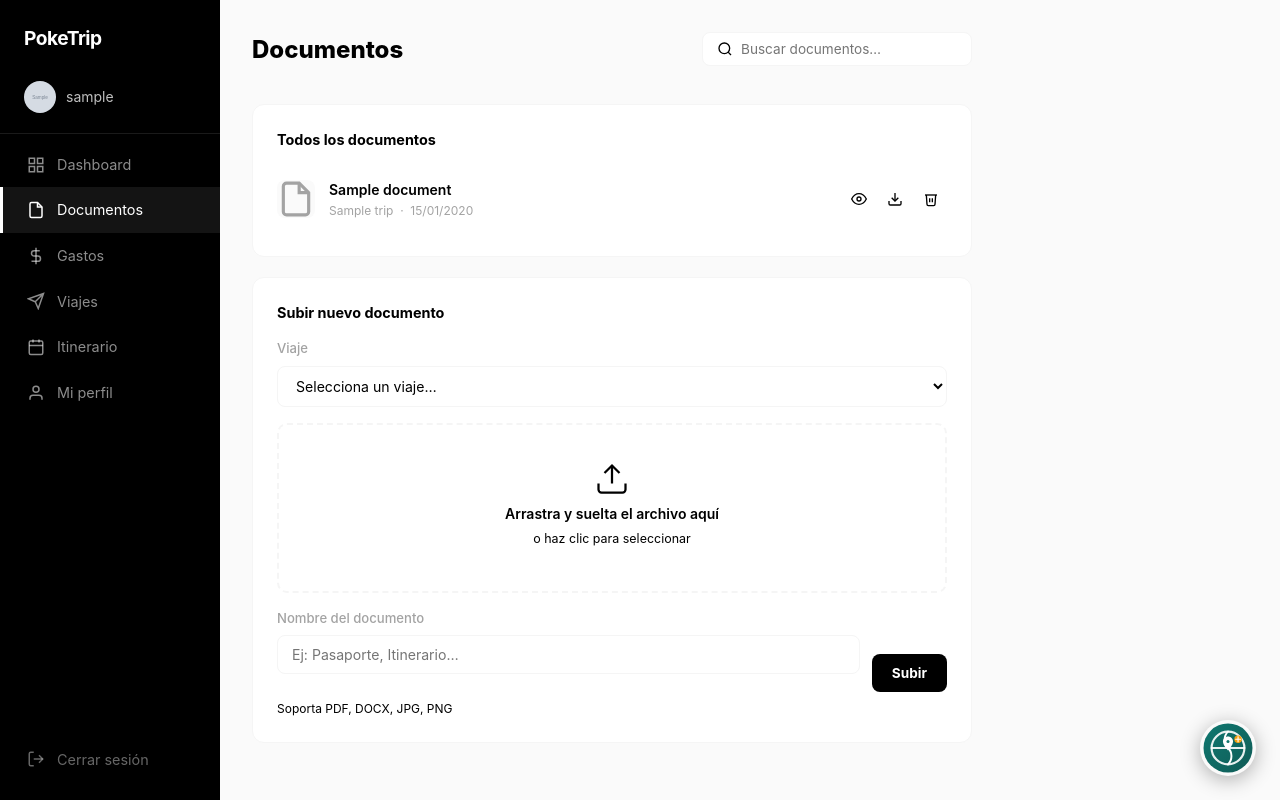
After one commit to GonzaloGarcia10/Poketrip, a Django app: page /trips/documents/ in a window 1280 px wide. The commit adds this page. Run offline with Django 4.2, Linux system fonts and the light colour scheme; a user stored in the database is signed in; tables that the repository leaves empty hold one stand-in row (values such as "Sample post"); grey boxes marked "Sample" are stand-in pictures.

Commit message:
feat: add global documents page with upload and trip selector

```diff
--- a/templates/base.html
+++ b/templates/base.html
@@ -163,7 +163,7 @@
       </div>
       <div style="display:flex;gap:8px;align-items:center;">
         <select id="ia-trip-select" class="form-input" style="font-size:0.78rem;padding:5px 8px;max-width:160px;">
-          <option value="">Cargando...</option>
+          <option value="">Chat general</option>
         </select>
         <button class="preview-modal__close" title="Limpiar conversación" onclick="resetIAChat()" style="margin-right:2px;">
           <svg viewBox="0 0 24 24" fill="none" stroke="currentColor" stroke-width="2" width="18" height="18"><polyline points="1 4 1 10 7 10"/><path d="M3.51 15a9 9 0 1 0 .49-4.95"/></svg>
@@ -175,7 +175,7 @@
     </div>
     <div class="ia-chat__messages" id="ia-messages">
       <div class="ia-msg ia-msg--bot">
-        <div class="ia-msg__bubble">¡Hola! 👋 Soy tu asistente de viajes. Selecciona un viaje arriba y pregúntame lo que necesites: itinerarios, actividades, restaurantes, consejos… ¿En qué puedo ayudarte?</div>
+        <div class="ia-msg__bubble">¡Hola! 👋 Soy tu asistente de viajes. Puedes preguntarme lo que quieras sobre destinos, actividades, consejos de viaje… o selecciona un viaje para planificar tu itinerario. ¿En qué puedo ayudarte?</div>
       </div>
     </div>
     <div class="ia-chat__input-row">
@@ -221,7 +221,7 @@ function closeIAModal() {
 function resetIAChat() {
   iaChatHistory = [];
   const msgs = document.getElementById('ia-messages');
-  msgs.innerHTML = '<div class="ia-msg ia-msg--bot"><div class="ia-msg__bubble">¡Hola! 👋 Soy tu asistente de viajes. Selecciona un viaje arriba y pregúntame lo que necesites: itinerarios, actividades, restaurantes, consejos… ¿En qué puedo ayudarte?</div></div>';
+  msgs.innerHTML = '<div class="ia-msg ia-msg--bot"><div class="ia-msg__bubble">¡Hola! 👋 Soy tu asistente de viajes. Puedes preguntarme lo que quieras sobre destinos, actividades, consejos de viaje… o selecciona un viaje para planificar tu itinerario. ¿En qué puedo ayudarte?</div></div>';
 }
 
 function appendMsg(role, html, items) {
@@ -238,7 +238,6 @@ function sendIA() {
   const message = input.value.trim();
   const tripId = document.getElementById('ia-trip-select').value;
   if (!message) return;
-  if (!tripId) { alert('Selecciona un viaje primero.'); return; }
   appendMsg('user', escapeHtml(message));
   input.value = '';
   iaChatHistory.push({role: 'user', content: message});
@@ -254,7 +253,8 @@ function sendIA() {
   msgs.appendChild(msgDiv);
   msgs.scrollTop = msgs.scrollHeight;
 
-  fetch(`/trips/api/ia/${tripId}/chat/`, {
+  const chatUrl = tripId ? `/trips/api/ia/${tripId}/chat/` : '/trips/api/ia/chat/';
+  fetch(chatUrl, {
     method: 'POST',
     headers: {'Content-Type': 'application/json', 'X-CSRFToken': getCookie('csrftoken')},
     body: JSON.stringify({message, history: iaChatHistory.slice(-8)}),
--- /dev/null
+++ b/trips/templates/trips/documents_global.html
@@ -0,0 +1,206 @@
+{% extends 'base.html' %}
+
+{% block title %}Documentos — PokeTrip{% endblock %}
+{% block page_title %}Documentos{% endblock %}
+{% block nav_documents %}active{% endblock %}
+{% block bnav_documents %}active{% endblock %}
+
+{% block content %}
+<div class="docs-page">
+
+  <!-- Cabecera -->
+  <div class="docs-header">
+    <h1 class="docs-header__title">Documentos</h1>
+    <form method="get" class="docs-search">
+      <svg viewBox="0 0 24 24" fill="none" stroke="currentColor" stroke-width="2" width="16" height="16"><circle cx="11" cy="11" r="8"/><line x1="21" y1="21" x2="16.65" y2="16.65"/></svg>
+      <input type="text" name="q" value="{{ q }}" placeholder="Buscar documentos…" class="docs-search__input">
+    </form>
+  </div>
+
+  <!-- Lista de documentos -->
+  <div class="docs-section">
+    <h2 class="docs-section__title">Todos los documentos</h2>
+
+    {% if documents %}
+    <div class="docs-list">
+      {% for doc in documents %}
+      <div class="doc-item">
+        <div class="doc-item__icon {% if 'pdf' in doc.mime_type %}doc-item__icon--pdf{% elif 'image' in doc.mime_type %}doc-item__icon--img{% elif 'word' in doc.mime_type or 'document' in doc.mime_type %}doc-item__icon--doc{% endif %}">
+          {% if 'pdf' in doc.mime_type %}
+            <svg viewBox="0 0 24 24" fill="none" stroke="currentColor" stroke-width="2"><path d="M14 2H6a2 2 0 00-2 2v16a2 2 0 002 2h12a2 2 0 002-2V8z"/><polyline points="14 2 14 8 20 8"/></svg>
+          {% elif 'image' in doc.mime_type %}
+            <svg viewBox="0 0 24 24" fill="none" stroke="currentColor" stroke-width="2"><rect x="3" y="3" width="18" height="18" rx="2"/><circle cx="8.5" cy="8.5" r="1.5"/><polyline points="21 15 16 10 5 21"/></svg>
+          {% else %}
+            <svg viewBox="0 0 24 24" fill="none" stroke="currentColor" stroke-width="2"><path d="M14 2H6a2 2 0 00-2 2v16a2 2 0 002 2h12a2 2 0 002-2V8z"/><polyline points="14 2 14 8 20 8"/></svg>
+          {% endif %}
+        </div>
+        <div class="doc-item__info">
+          <span class="doc-item__name">{{ doc.name }}</span>
+          <span class="doc-item__meta">
+            {{ doc.trip.title }} &nbsp;·&nbsp; {{ doc.uploaded_at|date:"d/m/Y" }}
+          </span>
+        </div>
+        <div class="doc-item__actions">
+          <!-- Previsualizar -->
+          <button type="button" class="doc-action" title="Previsualizar"
+            onclick="previewDoc('{{ doc.file.url }}', '{{ doc.name }}', '{{ doc.mime_type }}')">
+            <svg viewBox="0 0 24 24" fill="none" stroke="currentColor" stroke-width="2" width="16" height="16"><path d="M1 12s4-8 11-8 11 8 11 8-4 8-11 8-11-8-11-8z"/><circle cx="12" cy="12" r="3"/></svg>
+          </button>
+          <!-- Descargar -->
+          <a href="{{ doc.file.url }}" download class="doc-action" title="Descargar">
+            <svg viewBox="0 0 24 24" fill="none" stroke="currentColor" stroke-width="2" width="16" height="16"><path d="M21 15v4a2 2 0 01-2 2H5a2 2 0 01-2-2v-4"/><polyline points="7 10 12 15 17 10"/><line x1="12" y1="15" x2="12" y2="3"/></svg>
+          </a>
+          <!-- Eliminar -->
+          {% if doc.uploaded_by == request.user or doc.trip.owner == request.user %}
+          <form method="post" action="{% url 'document_delete' doc.trip.pk doc.pk %}" style="display:inline;">
+            {% csrf_token %}
+            <button type="submit" class="doc-action doc-action--danger" title="Eliminar"
+              onclick="return confirm('¿Eliminar {{ doc.name }}?')">
+              <svg viewBox="0 0 24 24" fill="none" stroke="currentColor" stroke-width="2" width="16" height="16"><polyline points="3 6 5 6 21 6"/><path d="M19 6l-1 14a2 2 0 01-2 2H8a2 2 0 01-2-2L5 6"/><path d="M10 11v6"/><path d="M14 11v6"/></svg>
+            </button>
+          </form>
+          {% endif %}
+        </div>
+      </div>
+      {% endfor %}
+    </div>
+    {% else %}
+    <div class="docs-empty">
+      <svg viewBox="0 0 24 24" fill="none" stroke="currentColor" stroke-width="1.5" width="40" height="40"><path d="M14 2H6a2 2 0 00-2 2v16a2 2 0 002 2h12a2 2 0 002-2V8z"/><polyline points="14 2 14 8 20 8"/></svg>
+      <p>{% if q %}No se encontraron documentos para "{{ q }}"{% else %}Aún no hay documentos en ninguno de tus viajes{% endif %}</p>
+    </div>
+    {% endif %}
+  </div>
+
+  <!-- Subir documento -->
+  {% if user_trips %}
+  <div class="docs-section">
+    <h2 class="docs-section__title">Subir nuevo documento</h2>
+    <form method="post" enctype="multipart/form-data" id="upload-form">
+      {% csrf_token %}
+
+      <div class="form-field" style="margin-bottom:16px;">
+        <label class="form-label">Viaje</label>
+        <select name="trip_id" class="form-input" required>
+          <option value="">Selecciona un viaje…</option>
+          {% for trip in user_trips %}
+          <option value="{{ trip.pk }}">{{ trip.title }} — {{ trip.destination }}</option>
+          {% endfor %}
+        </select>
+      </div>
+
+      <div class="dropzone" id="dropzone">
+        <svg viewBox="0 0 24 24" fill="none" stroke="currentColor" stroke-width="1.5" width="36" height="36"><path d="M21 15v4a2 2 0 01-2 2H5a2 2 0 01-2-2v-4"/><polyline points="17 8 12 3 7 8"/><line x1="12" y1="3" x2="12" y2="15"/></svg>
+        <p class="dropzone__text">Arrastra y suelta el archivo aquí</p>
+        <p class="dropzone__hint">o haz clic para seleccionar</p>
+        <input type="file" name="file" id="file-input" class="dropzone__input" required>
+        <span class="dropzone__filename" id="filename-label"></span>
+      </div>
+
+      <div class="upload-row">
+        <div class="form-field" style="flex:1;">
+          <label class="form-label">Nombre del documento</label>
+          <input type="text" name="name" class="form-input" placeholder="Ej: Pasaporte, Itinerario…" required>
+        </div>
+        <button type="submit" class="btn-primary" style="align-self:flex-end;">Subir</button>
+      </div>
+      <p class="docs-hint">Soporta PDF, DOCX, JPG, PNG</p>
+    </form>
+  </div>
+  {% else %}
+  <div class="docs-section">
+    <p class="empty-hint">Crea un viaje primero para poder subir documentos.</p>
+    <a href="{% url 'trip_create' %}" class="btn-primary" style="margin-top:12px;display:inline-block;">Crear viaje</a>
+  </div>
+  {% endif %}
+
+</div>
+{% endblock %}
+
+<!-- Preview Modal -->
+{% block modals %}
+<div class="preview-modal" id="preview-modal" style="display:none;">
+  <div class="preview-modal__backdrop" onclick="closePreview()"></div>
+  <div class="preview-modal__box">
+    <div class="preview-modal__header">
+      <span id="preview-title"></span>
+      <button class="preview-modal__close" onclick="closePreview()" title="Cerrar">
+        <svg viewBox="0 0 24 24" fill="none" stroke="currentColor" stroke-width="2" width="20" height="20"><line x1="18" y1="6" x2="6" y2="18"/><line x1="6" y1="6" x2="18" y2="18"/></svg>
+      </button>
+    </div>
+    <div class="preview-modal__body" id="preview-body"></div>
+  </div>
+</div>
+{% endblock modals %}
+
+{% block extra_js %}
+<script>
+  function previewDoc(url, name, mime) {
+    const modal = document.getElementById('preview-modal');
+    const body = document.getElementById('preview-body');
+    document.getElementById('preview-title').textContent = name;
+    body.innerHTML = '';
+
+    if (mime && mime.startsWith('image/')) {
+      const img = document.createElement('img');
+      img.src = url;
+      img.alt = name;
+      img.style.cssText = 'max-width:100%;max-height:70vh;display:block;margin:auto;border-radius:8px;';
+      body.appendChild(img);
+    } else if (mime === 'application/pdf') {
+      const iframe = document.createElement('iframe');
+      iframe.src = url;
+      iframe.style.cssText = 'width:100%;height:70vh;border:none;border-radius:4px;';
+      body.appendChild(iframe);
+    } else {
+      body.innerHTML = '<p style="text-align:center;color:#aaa;padding:40px 0;">Vista previa no disponible para este tipo de archivo.</p>';
+    }
+
+    modal.style.display = 'flex';
+    document.body.style.overflow = 'hidden';
+  }
+
+  function closePreview() {
+    document.getElementById('preview-modal').style.display = 'none';
+    document.body.style.overflow = '';
+  }
+
+  document.addEventListener('keydown', (e) => {
+    if (e.key === 'Escape') closePreview();
+  });
+
+  const dropzone = document.getElementById('dropzone');
+  const fileInput = document.getElementById('file-input');
+  const filenameLabel = document.getElementById('filename-label');
+
+  function setFile(file) {
+    if (!file) return;
+    const dt = new DataTransfer();
+    dt.items.add(file);
+    fileInput.files = dt.files;
+    filenameLabel.textContent = file.name;
+    dropzone.classList.add('dropzone--ready');
+    dropzone.querySelector('.dropzone__text').textContent = 'Archivo seleccionado';
+  }
+
+  dropzone.addEventListener('click', (e) => {
+    if (e.target === fileInput) return;
+    fileInput.click();
+  });
+
+  fileInput.addEventListener('change', () => setFile(fileInput.files[0]));
+
+  dropzone.addEventListener('dragover', (e) => {
+    e.preventDefault();
+    dropzone.classList.add('dropzone--over');
+  });
+
+  dropzone.addEventListener('dragleave', () => dropzone.classList.remove('dropzone--over'));
+
+  dropzone.addEventListener('drop', (e) => {
+    e.preventDefault();
+    dropzone.classList.remove('dropzone--over');
+    setFile(e.dataTransfer.files[0]);
+  });
+</script>
+{% endblock %}
--- a/trips/urls.py
+++ b/trips/urls.py
@@ -31,6 +31,7 @@ urlpatterns = [
     # API IA
     path('api/trips/', views.api_user_trips, name='api_user_trips'),
     path('api/ia/<int:trip_pk>/generate/', views.api_ia_generate, name='api_ia_generate'),
+    path('api/ia/chat/', views.api_ia_chat_general, name='api_ia_chat_general'),
     path('api/ia/<int:trip_pk>/chat/', views.api_ia_chat, name='api_ia_chat'),
     path('api/ia/<int:trip_pk>/add-items/', views.api_ia_add_items, name='api_ia_add_items'),
 ]
--- a/trips/views.py
+++ b/trips/views.py
@@ -472,7 +472,7 @@ def trip_remove_member(request, trip_pk, membership_pk):
     return redirect('trip_detail', pk=trip.pk)
 
 
-# ── API endpoints para IA ─────────────────────────────────
+# API endpoints para IA
 
 @login_required
 def api_user_trips(request):
@@ -608,6 +608,56 @@ Para preguntas generales responde solo en texto sin JSON."""
         return JsonResponse({'error': f'Error OpenAI: {str(e)}'}, status=500)
 
 @login_required
+def api_ia_chat_general(request):
+    """Chatbot IA general: sin viaje específico, conversación libre."""
+    from django.conf import settings as django_settings
+    import re as _re
+
+    if request.method != 'POST':
+        return JsonResponse({'error': 'Método no permitido'}, status=405)
+
+    try:
+        data = json.loads(request.body)
+    except Exception:
+        return JsonResponse({'error': 'JSON inválido'}, status=400)
+
+    message = data.get('message', '').strip()
+    history = data.get('history', [])
+    if not message:
+        return JsonResponse({'error': 'Mensaje vacío'}, status=400)
+
+    api_key = getattr(django_settings, 'OPENAI_API_KEY', '')
+    if not api_key or api_key.startswith('sk-pon'):
+        return JsonResponse({'error': 'API key de OpenAI no configurada.'}, status=503)
+
+    try:
+        from openai import OpenAI
+        client = OpenAI(api_key=api_key)
+
+        system_prompt = """Eres un asistente de viajes para PokeTrip, una app de planificación de viajes.
+Responde siempre en español, de forma amigable y útil.
+Puedes ayudar con destinos, consejos de viaje, actividades, gastronomía, presupuestos y cualquier pregunta relacionada con viajes."""
+
+        messages_list = [{"role": "system", "content": system_prompt}]
+        for h in history[-8:]:
+            if h.get('role') in ('user', 'assistant') and h.get('content'):
+                messages_list.append({"role": h['role'], "content": h['content']})
+        messages_list.append({"role": "user", "content": message})
+
+        response = client.chat.completions.create(
+            model='gpt-4o-mini',
+            messages=messages_list,
+            max_tokens=1000,
+            temperature=0.7,
+        )
+        reply = response.choices[0].message.content
+        return JsonResponse({'reply': reply, 'items': []})
+
+    except Exception as e:
+        return JsonResponse({'error': f'Error OpenAI: {str(e)}'}, status=500)
+
+
+@login_required
 def api_ia_add_items(request, trip_pk):
     """Añade items de itinerario generados por IA al viaje."""
     trip = get_object_or_404(Trip, pk=trip_pk)
```
